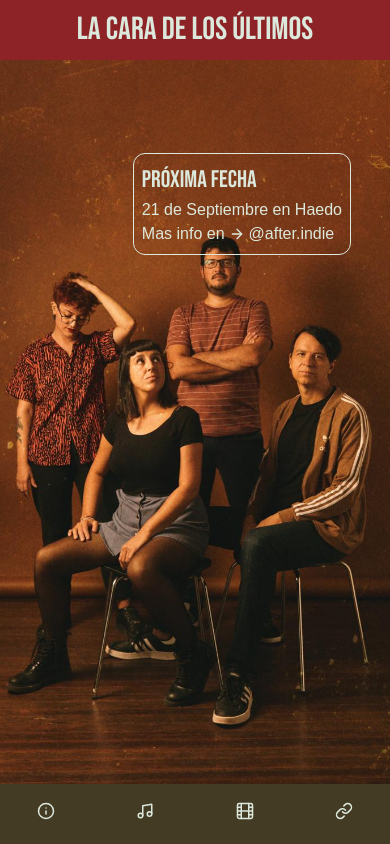
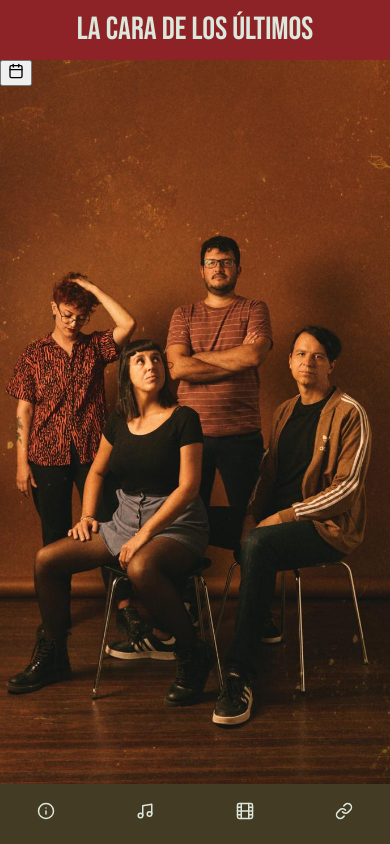
Before and after one commit to JusRecondo/lcdlu-web, a React (Vite) app: page / in a window 390 px wide. Built offline with nearby package versions, Linux system fonts and the light colour scheme; a web font is replaced by a local one.

Commit message:
Add feature to hide announcement in home page for mobile size, and show a button

```diff
--- a/src/pages/home/Home.jsx
+++ b/src/pages/home/Home.jsx
@@ -1,9 +1,28 @@
 /* import BandName from './BandName'; */
+import { useEffect, useState } from 'react';
+import useWindowSize from '../../hooks/useWindowSize';
+import { TABLET_SIZE } from '../../lib/constants';
 import lacaradelosultimos from './lacaradelosultimos.jpg';
 import lacaradelosultimosnombre from './lacaradelosultimosnombre.png';
-import { FiArrowRight } from 'react-icons/fi';
+import { FiArrowRight, FiCalendar } from 'react-icons/fi';
 
 const Home = () => {
+    const [showAnnouncement, setShowAnnouncement] = useState(false);
+    const { width } = useWindowSize();
+    const isMobile = width < TABLET_SIZE;
+
+    useEffect(() => {
+        if (width >= TABLET_SIZE) {
+            setShowAnnouncement(true);
+        } else {
+            setShowAnnouncement(false);
+        }
+    }, [width]);
+
+    const handleShowAnnouncement = () => {
+        setShowAnnouncement((prevState) => !prevState);
+    };
+
     return (
         <section id="home">
             <img
@@ -18,6 +37,16 @@ const Home = () => {
                 loading="lazy"
                 className="homebg"
             />
+            {isMobile && (
+                <button
+                    onClick={handleShowAnnouncement}
+                    aria-label="Mostrar información sobre próxima fecha"
+                    className="show-announcement-fab"
+                >
+                    <FiCalendar />
+                </button>
+            )}
+            {showAnnouncement && (
                 <article className="announcement">
                     <h2>Próxima fecha</h2>
                     <p>21 de Septiembre en Haedo</p>
@@ -31,6 +60,7 @@ const Home = () => {
                         </a>
                     </p>
                 </article>
+            )}
         </section>
     );
 };
```
Lines whose indentation alone changed are shown as unchanged.
